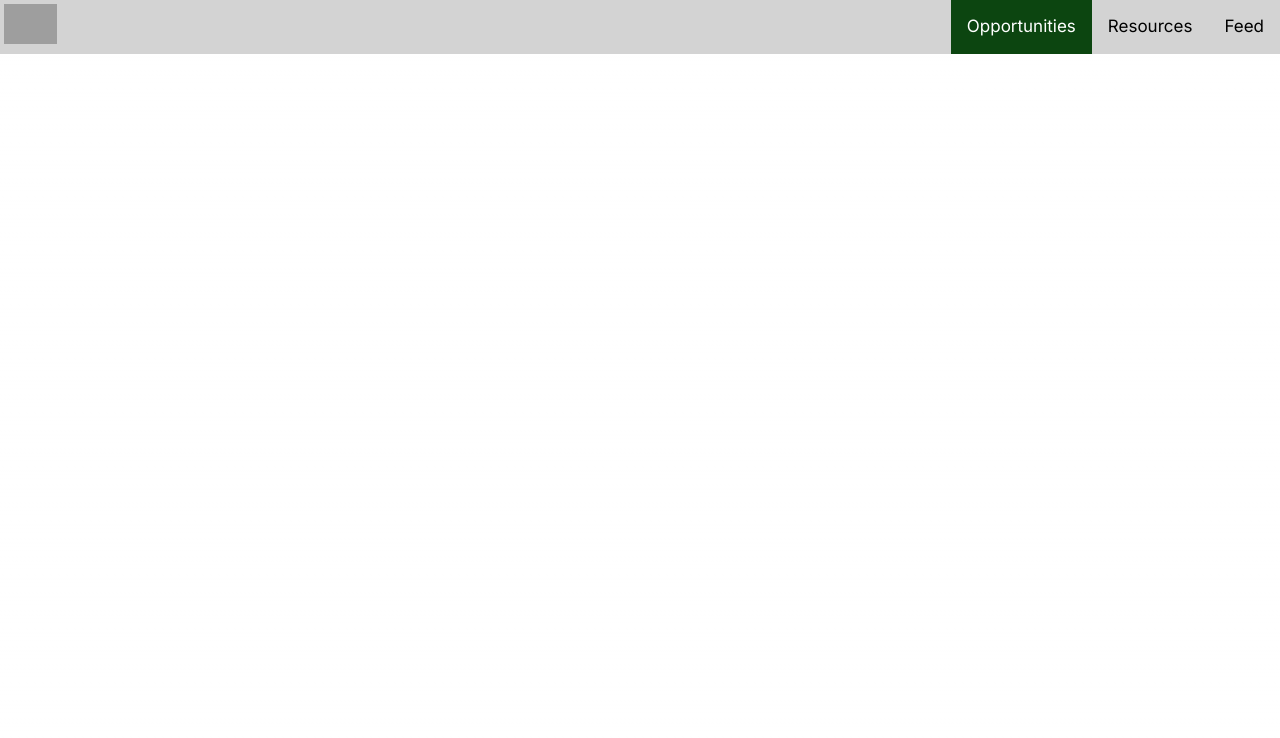
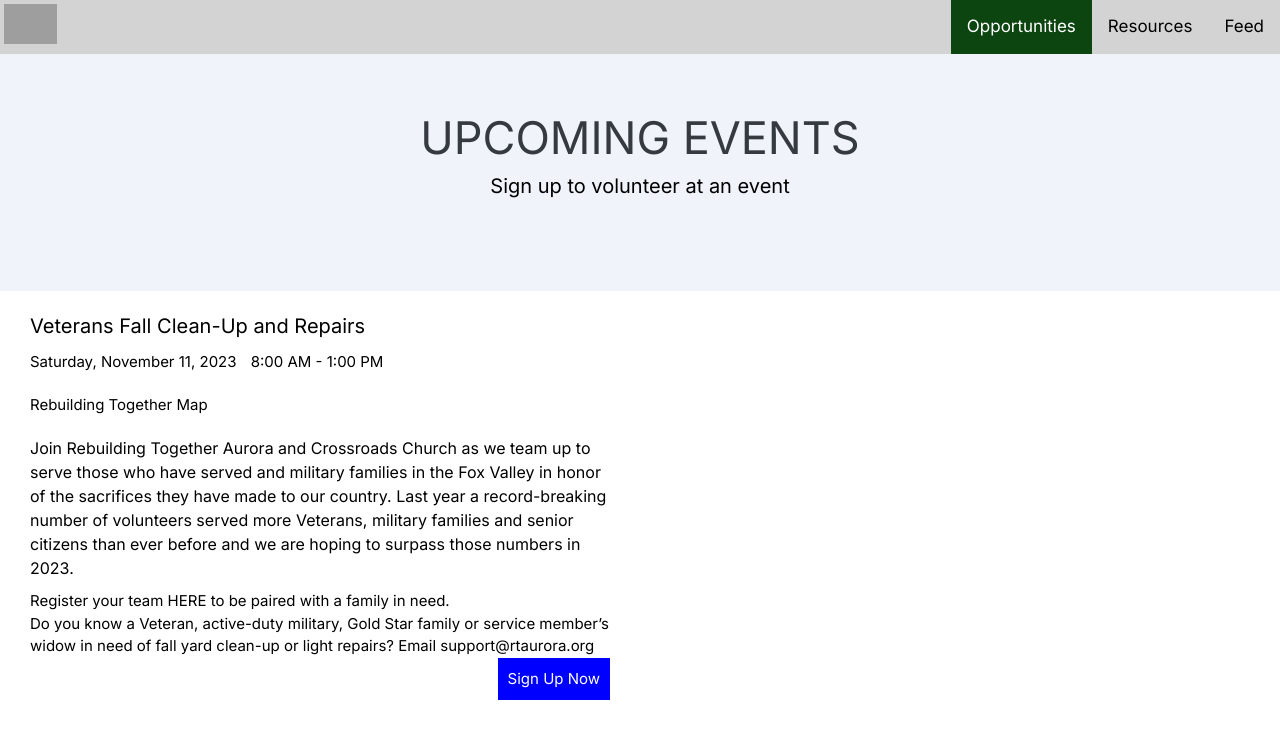
Before and after one commit to cfgchicago23/Team-5, a Next.js app in the folder team-5/: page / in a window 1280 px wide. Shown: the top 738 px of the page. Built offline with nearby package versions, Linux system fonts and the light colour scheme; grey boxes are pictures that could not be loaded.

Commit message:
started job board

```diff
--- /dev/null
+++ b/team-5/src/app/components/JobBoard.tsx
@@ -0,0 +1,38 @@
+import '../globals.css';
+
+const JobBoard = () => {
+  return (
+    <main>
+        <div className="recent-event">
+            <div className="container">
+                 <h2 className="recent-event-heading">UPCOMING EVENTS</h2>
+            <p className="recent-event-sub-heading">Sign up to volunteer at an event</p>
+            </div>
+
+        </div>
+        <div className="width-50">
+                <div className="recent-event-list">
+                    <div className="width-100">
+                    <h4 className="event-title">Veterans Fall Clean-Up and Repairs</h4>
+                    <p className="event-company">Saturday, November 11, 2023 <i className="fa fa-star" aria-hidden="true"></i> 8:00 AM - 1:00 PM </p>
+                    </div>
+                    <div className="width-33">
+                    <i className="fa fa-briefcase" aria-hidden="true"></i> Rebuilding Together Map
+                    </div>
+                    <div className="width-100">
+                    <p className="event-skill">
+                    Join Rebuilding Together Aurora and Crossroads Church as we team up to serve those who have served and military families in the Fox Valley in honor of the sacrifices they have made to our country. Last year a record-breaking number of volunteers served more Veterans, military families and senior citizens than ever before and we are hoping to surpass those numbers in 2023.
+                    </p>
+                    <p>Register your team HERE to be paired with a family in need.</p>
+                    <p>Do you know a Veteran, active-duty military, Gold Star family or service member’s widow in need of fall yard clean-up or light repairs? Email support@rtaurora.org</p>
+                    </div>
+                    <div className="width-100">
+                    <a href="#" className="event-apply-button">Sign Up Now</a>
+                </div>
+            </div>
+        </div>
+    </main>
+  );
+};
+
+export default JobBoard;
--- a/team-5/src/app/components/Navbar.tsx
+++ b/team-5/src/app/components/Navbar.tsx
@@ -2,14 +2,12 @@ import '../globals.css';
 
 const Navbar = () => {
   return (
-    <body>
     <div className="topnav">
         <img src="http://images.squarespace-cdn.com/content/v1/55e48a8ce4b0a8e051b2aea3/1581533791977-LXZWE6Q3JU2GPGEGK0QQ/RTA+logo+2.JPG?format=1500w"/>
         <a href="#feed">Feed</a>
         <a href="#resources">Resources</a>
         <a className="active" href="#opportunities">Opportunities</a>
     </div>
-    </body>
   );
 };
 
--- a/team-5/src/app/globals.css
+++ b/team-5/src/app/globals.css
@@ -63,3 +63,99 @@ body {
   background-color: #0c4510;
   color: white;
 }
+
+/*****COMMON CSS SECTION*****/
+* {
+	margin: 0px;
+	padding: 0px;
+}
+html, body {
+	font-family: sans-serif, arial;
+	font-size: 15px;
+}
+.container {
+	width: 1170px;
+	margin: 0px auto;
+}
+.width-100 {
+	width: 100%;
+	float: left;
+}
+.width-66 {
+	width: 66%;
+	float: left;
+}
+.width-50 {
+	float: left;
+	width: 50%;
+}
+.width-75 {
+	width: 75%;
+	float: left;
+}
+.width-33 {
+	width: 33%;
+	float: left;
+}
+.width-25 {
+	width: 25%;
+	float: left;
+}
+
+/*****RECENT event SECTION RECENT event SECTION*****/
+
+.recent-event {
+  width: 100%;
+	padding-top: 50px;
+	background-color: #f0f3fa;
+	padding-bottom: 60px;
+}
+
+.recent-event-heading {
+	text-align: center;
+	color: #343a40;
+  font-size: 45px;
+}
+
+.recent-event-sub-heading {
+	text-align: center;
+	margin-bottom: 30px;
+  font-size: 20px;
+}
+
+.recent-event-list{
+	float: left;
+	background-color: white;
+	padding: 20px;
+	margin-left: 10px;
+	margin-right: 10px;
+	margin-bottom: 20px;
+}
+
+.event-title {
+	font-size: 20px;
+}
+
+.event-company {
+	margin-top: 10px;
+	margin-bottom: 20px;
+}
+
+.event-company i {
+	color: orange;
+	margin-left: 10px;
+}
+
+.event-skill {
+	margin-top: 20px;
+	margin-bottom: 10px;
+	font-size: 16px;
+}
+
+.event-apply-button {
+	background: blue;
+	padding: 10px;
+	color: white;
+	text-decoration: none;
+	float: right;
+}
--- a/team-5/src/app/page.tsx
+++ b/team-5/src/app/page.tsx
@@ -1,5 +1,6 @@
 import Image from 'next/image'
 import Navbar from './components/Navbar'
+import JobBoard from './components/JobBoard'
 import './globals.css'
 
 // function MyApp({ Component, pageProps }) {
@@ -13,6 +14,9 @@ export default function Home() {
   return (
     <body>
       <Navbar/>
+      <main>
+        <JobBoard/>
+      </main>
     </body>
     )
   }
--- a/team-5/tsconfig.json
+++ b/team-5/tsconfig.json
@@ -8,7 +8,7 @@
     "noEmit": true,
     "esModuleInterop": true,
     "module": "esnext",
-    "moduleResolution": "bundler",
+    "moduleResolution": "node",
     "resolveJsonModule": true,
     "isolatedModules": true,
     "jsx": "preserve",
```
Also changed, not shown: 1 other file (tests, documents, lock files or other folders).
